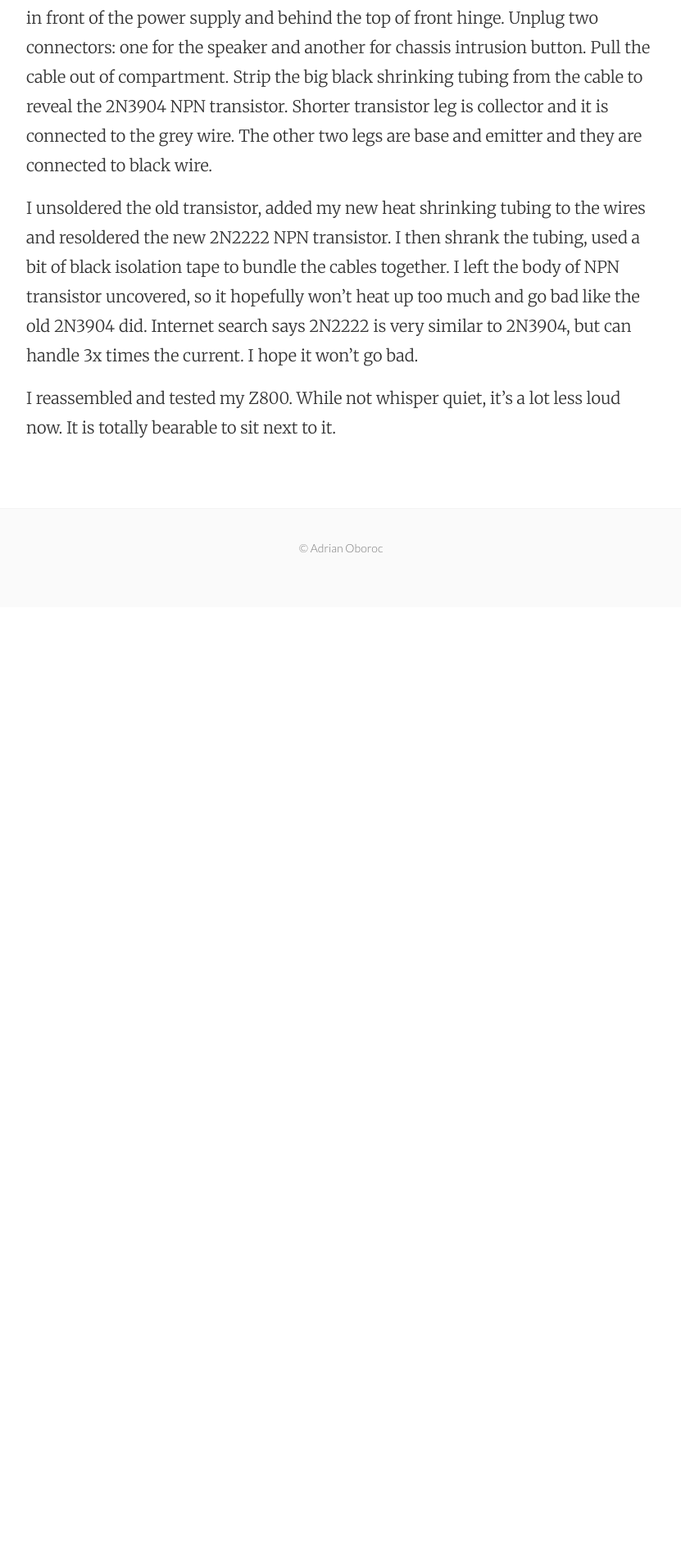
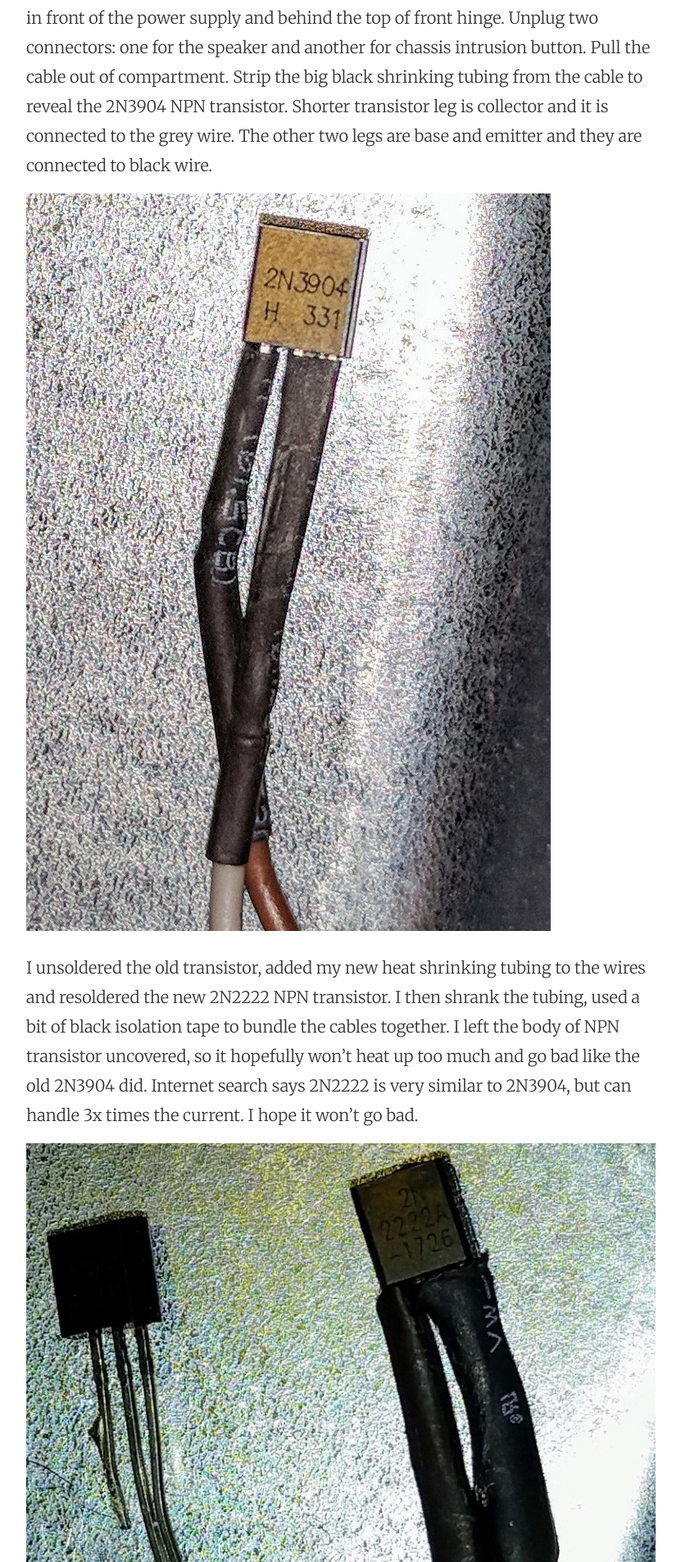
Before and after one commit to oboroc/oboroc.github.io, a Jekyll site: the page built from _posts/2019-04-29-hp-z800-loud-fan-noise-fix.md, in a window 1280 px wide. Shown: the part 1158-3064 px from the top of the page at 82% size, without its empty margins (224-1055 px from the left). Built offline with Jekyll 4.4.1, drawn with Linux system fonts in a browser that asks for light colours; before the commit the page ends 1899 px from its top, so only the background shows below that.

Commit message:
Add pictures to post about Z800 noise

```diff
--- a/_posts/2019-04-29-hp-z800-loud-fan-noise-fix.md
+++ b/_posts/2019-04-29-hp-z800-loud-fan-noise-fix.md
@@ -27,11 +27,15 @@ Pull the cable out of compartment. Strip the big black shrinking tubing from the
 Shorter transistor leg is collector and it is connected to the grey wire.
 The other two legs are base and emitter and they are connected to black wire.
 
+![bad original 2n3904 NPN transistor](/img/2019-04-29-hp-z800-loud-fan-noise-fix-1.jpg)
+
 I unsoldered the old transistor, added my new heat shrinking tubing to the wires and resoldered the new 2N2222 NPN transistor.
 I then shrank the tubing, used a bit of black isolation tape to bundle the cables together.
 I left the body of NPN transistor uncovered, so it hopefully won't heat up too much and go bad like the old 2N3904 did.
 Internet search says 2N2222 is very similar to 2N3904, but can handle 3x times the current.
 I hope it won't go bad.
 
+![new 2n2222 NPN transistor soldered in](/img/2019-04-29-hp-z800-loud-fan-noise-fix-2.jpg)
+
 I reassembled and tested my Z800. While not whisper quiet, it's a lot less loud now.
 It is totally bearable to sit next to it.
```
Also changed, not shown: img/2019-04-29-hp-z800-loud-fan-noise-fix-1.jpg (added), img/2019-04-29-hp-z800-loud-fan-noise-fix-2.jpg (added).
